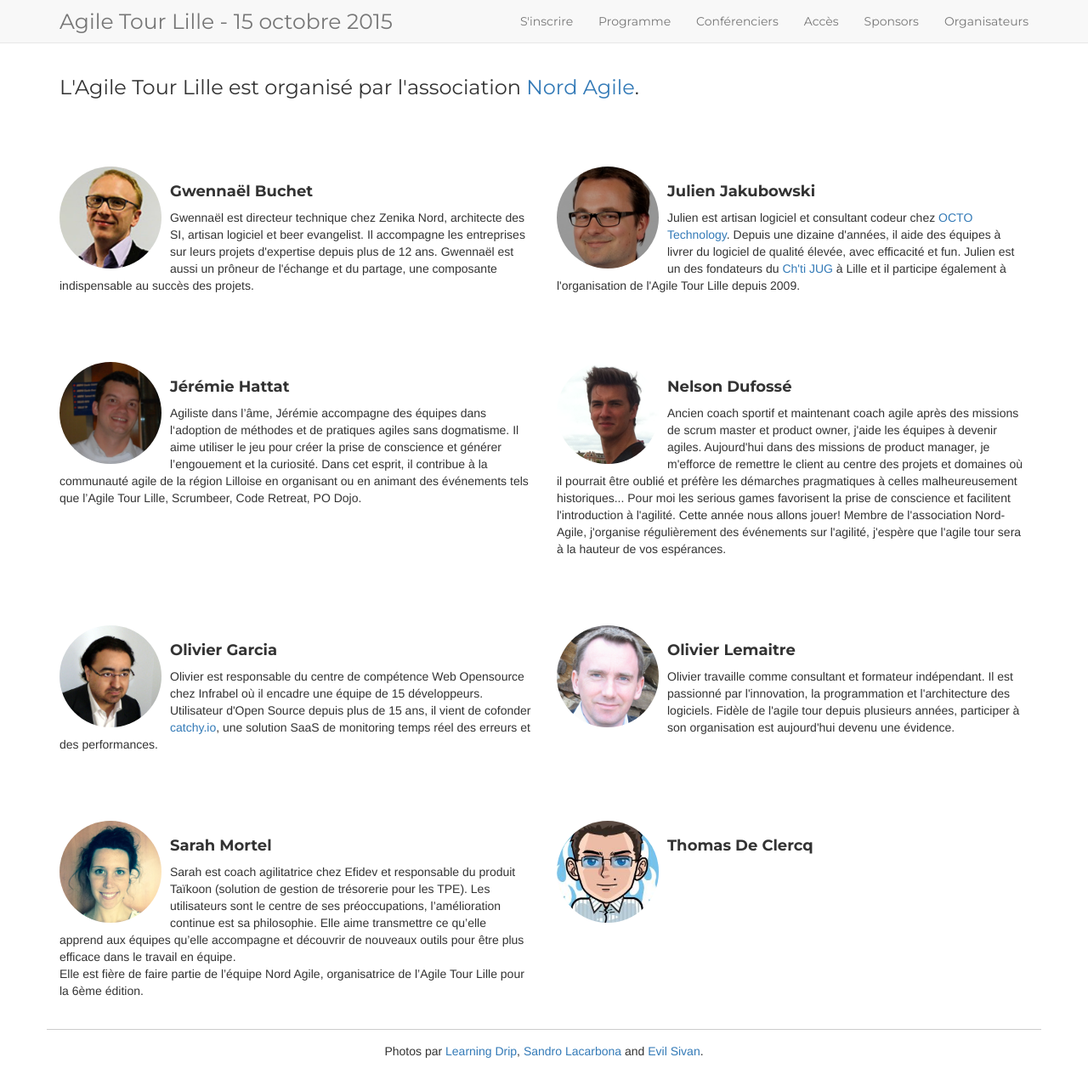
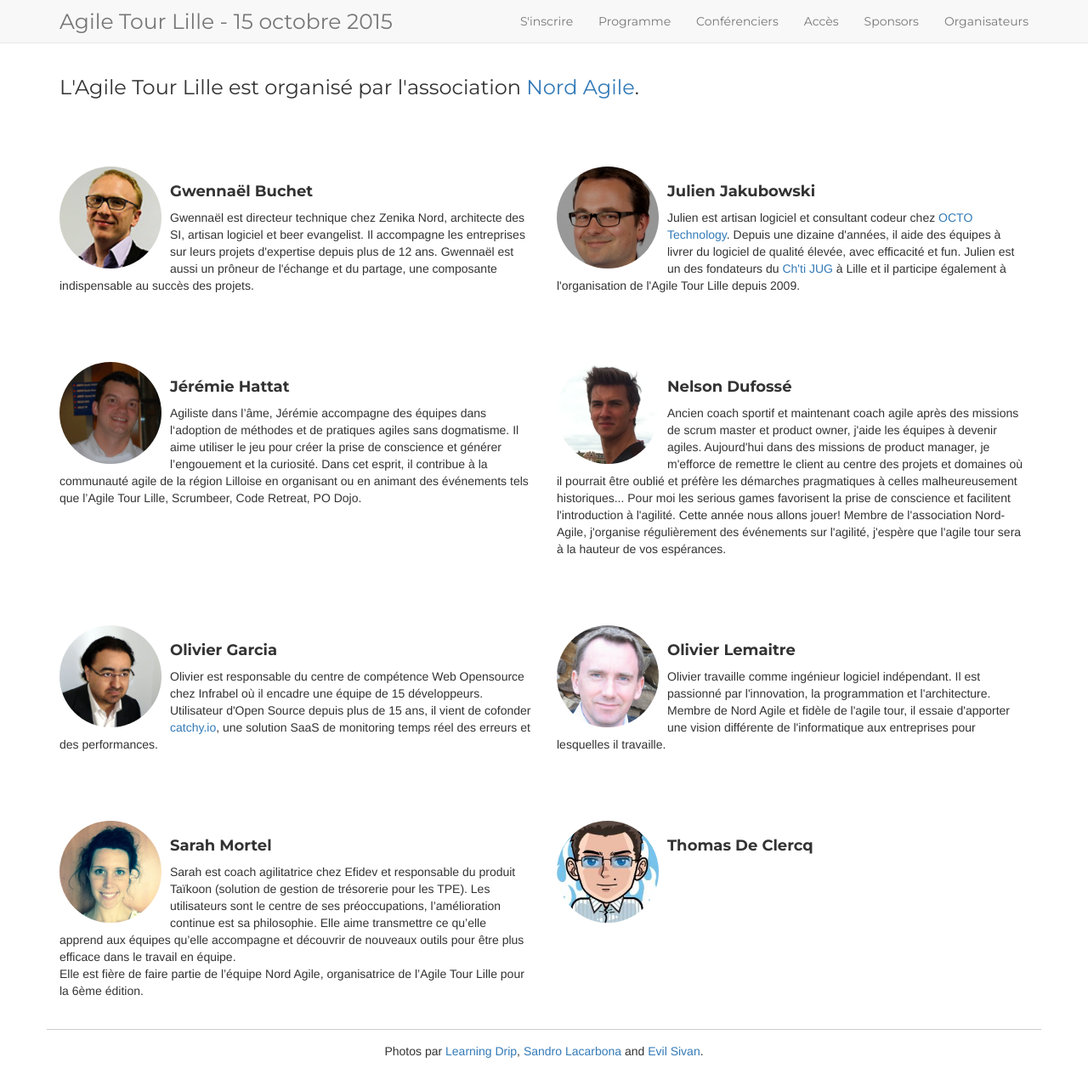
Before and after one commit to jak78/agile-tour-lille-2017, a Jekyll site: the page built from 99-orga.html, in a window 1280 px wide and 1287 px high. Shown: the top 1284 px of the window at 85% size. Built offline with Jekyll 4.4.1, drawn with Linux system fonts in a browser that asks for light colours; nearby versions of some CDN libraries.

Commit message:
update Olivier L. bio

```diff
--- a/_data/orga.yml
+++ b/_data/orga.yml
@@ -24,9 +24,9 @@
 - name: Olivier Lemaitre
   photo: olivier_lemaitre.png
   bio:
-    Olivier travaille comme consultant et formateur indépendant.
-    Il est passionné par l'innovation, la programmation et l'architecture des logiciels.
-    Fidèle de l'agile tour depuis plusieurs années, participer à son organisation est aujourd'hui devenu une évidence.
+    Olivier travaille comme ingénieur logiciel indépendant.
+    Il est passionné par l'innovation, la programmation et l'architecture.
+    Membre de Nord Agile et fidèle de l'agile tour, il essaie d'apporter une vision différente de l'informatique aux entreprises pour lesquelles il travaille.
 - name: Jérémie Hattat
   photo: jeremie_hattat.png
   bio:
```
